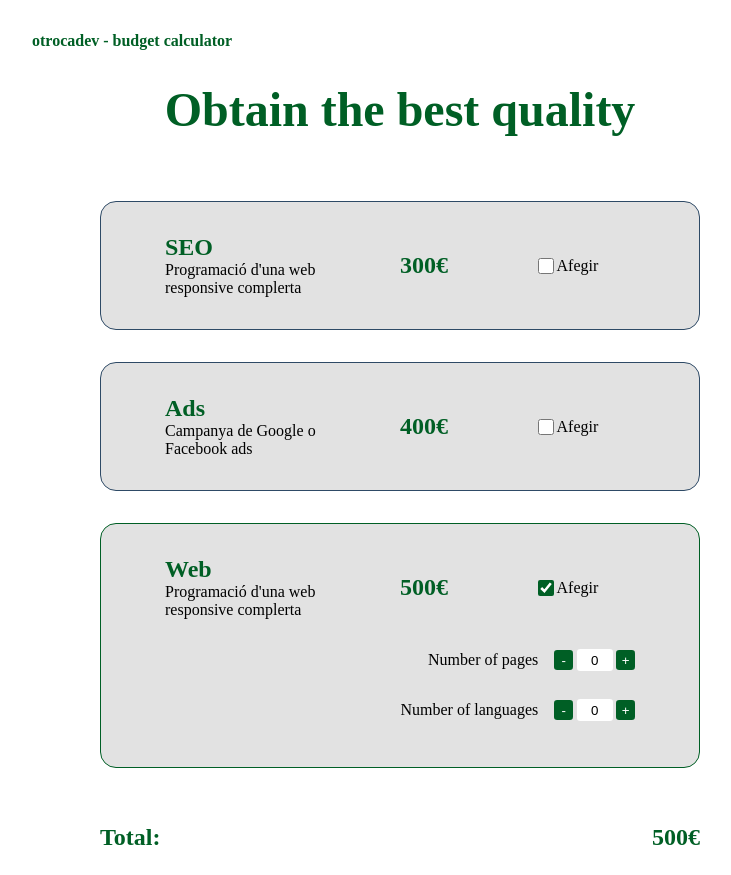
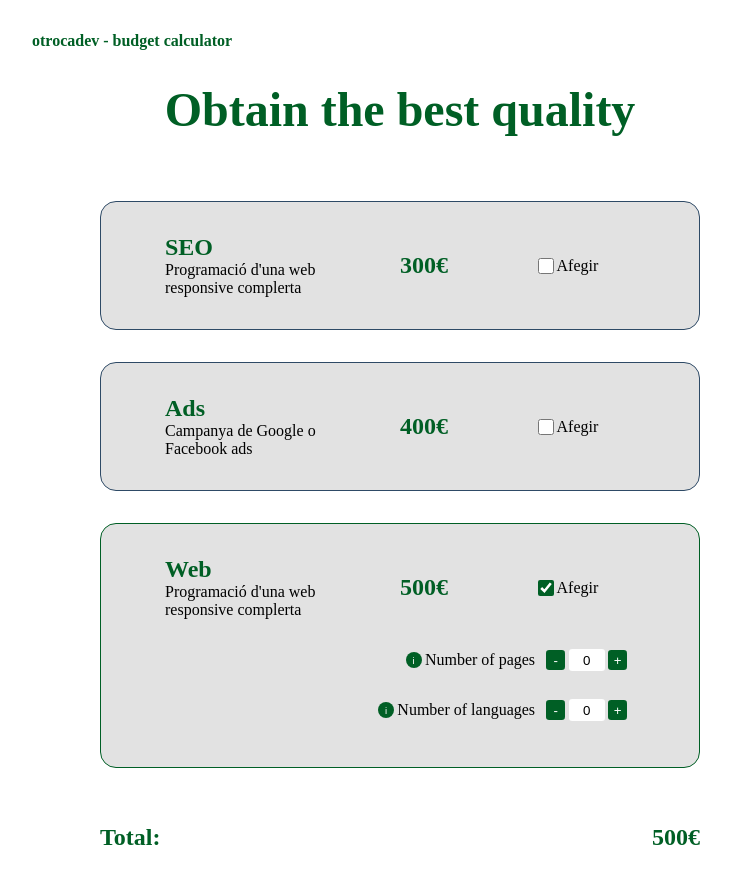
Before and after one commit to otrocadev/budget-calculator, an Angular app: page / in a window 1280 px wide. Both pictures are taken after a click on the checkbox 785 px from the left and 587 px from the top of the page. Shown: the whole page, without its empty margins (240-971 px from the left). Built offline with nearby package versions, Linux system fonts and the light colour scheme; a web font is replaced by a local one.

Commit message:
feat: add info modal to display secondary service details with Angular CDK dialog

```diff
--- a/package.json
+++ b/package.json
@@ -10,6 +10,7 @@
   },
   "private": true,
   "dependencies": {
+    "@angular/cdk": "^19.2.19",
     "@angular/common": "^19.2.0",
     "@angular/compiler": "^19.2.0",
     "@angular/core": "^19.2.0",
--- a/src/app/budget-calculator/secondary-service-card/secondary-service-card.component.css
+++ b/src/app/budget-calculator/secondary-service-card/secondary-service-card.component.css
@@ -2,13 +2,14 @@ span {
   display: flex;
   justify-content: space-between;
   align-items: center;
-  gap: 1rem;
+  gap: 0.2rem;
 }
 
 .secondary-service-amount {
   display: flex;
   align-items: center;
   gap: 0.2rem;
+  margin: 0 0.5rem;
 }
 
 input::-webkit-outer-spin-button,
@@ -25,7 +26,7 @@ input[type="number"] {
   border: none;
 }
 
-button {
+.amount-button {
   border-radius: 0.2rem;
   width: 1.2rem;
   height: 1.2rem;
@@ -39,3 +40,20 @@ button {
     color: var(--details-dark);
   }
 }
+
+.info-button {
+  border-radius: 50%;
+  width: 1rem;
+  height: 1rem;
+  border: none;
+  text-align: center;
+  font-size: 0.6rem;
+  background-color: var(--accent-font-light);
+  color: var(--background-light);
+  cursor: pointer;
+
+  @media (prefers-color-scheme: dark) {
+    background-color: var(--accent-font-dark);
+    color: var(--details-dark);
+  }
+}
--- a/src/app/budget-calculator/secondary-service-card/secondary-service-card.component.html
+++ b/src/app/budget-calculator/secondary-service-card/secondary-service-card.component.html
@@ -1,8 +1,9 @@
-<span
-  ><p>Number of {{ secondaryService.title }}</p>
+<span>
+  <button class="info-button" (click)="openDialog()">i</button>
+  <p>Number of {{ secondaryService.title }}</p>
   <div class="secondary-service-amount">
-    <button (click)="reduceAmount()">-</button>
+    <button class="amount-button" (click)="reduceAmount()">-</button>
     <input type="number" [(ngModel)]="secondaryService.amount" />
-    <button (click)="increaseAmount()">+</button>
+    <button class="amount-button" (click)="increaseAmount()">+</button>
   </div>
 </span>
--- a/src/app/budget-calculator/secondary-service-card/secondary-service-card.component.ts
+++ b/src/app/budget-calculator/secondary-service-card/secondary-service-card.component.ts
@@ -1,6 +1,8 @@
-import { Component, Input, Output, EventEmitter } from '@angular/core';
+import { Component, Input, Output, EventEmitter, inject } from '@angular/core';
 import type { SecondaryService } from '../../../data/servicesData';
 import { FormsModule } from '@angular/forms';
+import { ModalInfoComponent } from '../../modal-info/modal-info.component';
+import { Dialog } from '@angular/cdk/dialog';
 
 @Component({
   selector: 'app-secondary-service-card',
@@ -15,10 +17,22 @@ export class SecondaryServiceCardComponent {
     amount: number;
   }>();
 
+  dialog = inject(Dialog);
+
   amountChange() {
     this.amountChangeEvent.emit({
       service: this.secondaryService.title,
       amount: this.secondaryService.amount,
+    });
+  }
+
+  openDialog() {
+    this.dialog.open(ModalInfoComponent, {
+      data: {
+        title: this.secondaryService.title,
+        description: this.secondaryService.description,
+        price: this.secondaryService.price,
+      },
     });
   }
 
--- /dev/null
+++ b/src/app/modal-info/modal-info.component.css
@@ -0,0 +1,25 @@
+.modal-info {
+  display: flex;
+  flex-direction: column;
+  justify-content: center;
+  align-items: center;
+  text-align: center;
+  gap: 1rem;
+  background-color: var(--background-light);
+  padding: 4rem;
+  border-radius: 0.5rem;
+  max-width: 400px;
+  margin: auto;
+
+  @media (prefers-color-scheme: dark) {
+    background-color: var(--background-dark);
+  }
+}
+
+h2 {
+  margin: 0.4rem;
+}
+
+p {
+  margin: 0;
+}
--- /dev/null
+++ b/src/app/modal-info/modal-info.component.html
@@ -0,0 +1,7 @@
+<div class="modal-info">
+  <h2>Number of {{ title }}</h2>
+  <p>{{ description }}</p>
+  @if (price) {
+  <p>Each of the {{ title }} has a cost of {{ price }}€</p>
+  }
+</div>
--- /dev/null
+++ b/src/app/modal-info/modal-info.component.ts
@@ -0,0 +1,26 @@
+import { Component, inject } from '@angular/core';
+import { DIALOG_DATA } from '@angular/cdk/dialog';
+
+@Component({
+  selector: 'app-modal-info',
+  imports: [],
+  templateUrl: './modal-info.component.html',
+  styleUrl: './modal-info.component.css',
+})
+export class ModalInfoComponent {
+  data = inject<{ title: string; description: string; price?: number }>(
+    DIALOG_DATA
+  );
+
+  get title() {
+    return this.data.title;
+  }
+
+  get description() {
+    return this.data.description;
+  }
+
+  get price() {
+    return this.data.price;
+  }
+}
--- a/src/data/servicesData.ts
+++ b/src/data/servicesData.ts
@@ -9,6 +9,7 @@ export type Service = {
 export type SecondaryService = {
   title: string;
   type: 'feature' | 'addOn'; // addOns are applied to each feature
+  description: string;
   price?: number;
   amount: number;
 };
@@ -36,11 +37,14 @@ export const servicesData: Service[] = [
         title: 'pages',
         type: 'feature',
         price: 30,
+        description: 'Add the pages that your website will have',
         amount: 0,
       },
       {
         title: 'languages',
         type: 'addOn',
+        description:
+          'Choose the languages that your website will have. Bear in mind that each page added will be traduced to each language.',
         amount: 0,
       },
     ],
```
Also changed, not shown: 2 other files (tests, documents, lock files or other folders).
